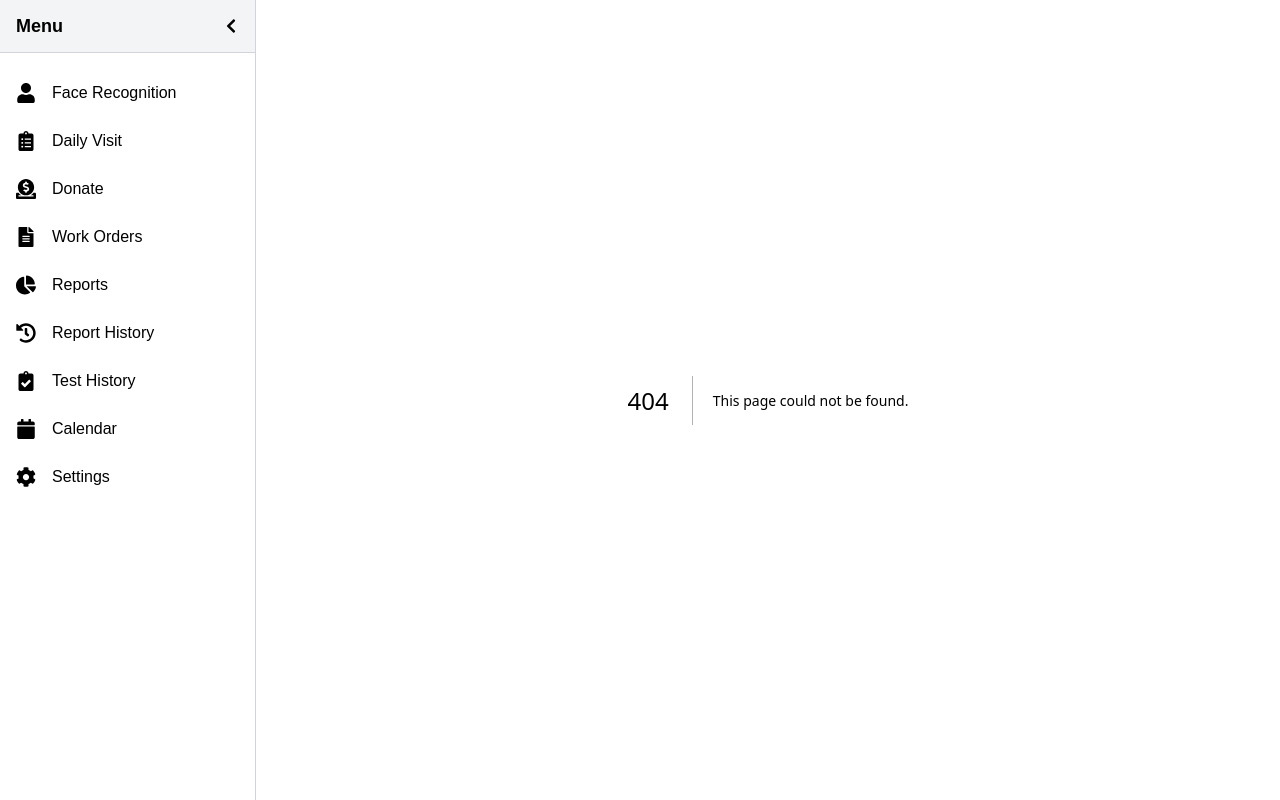
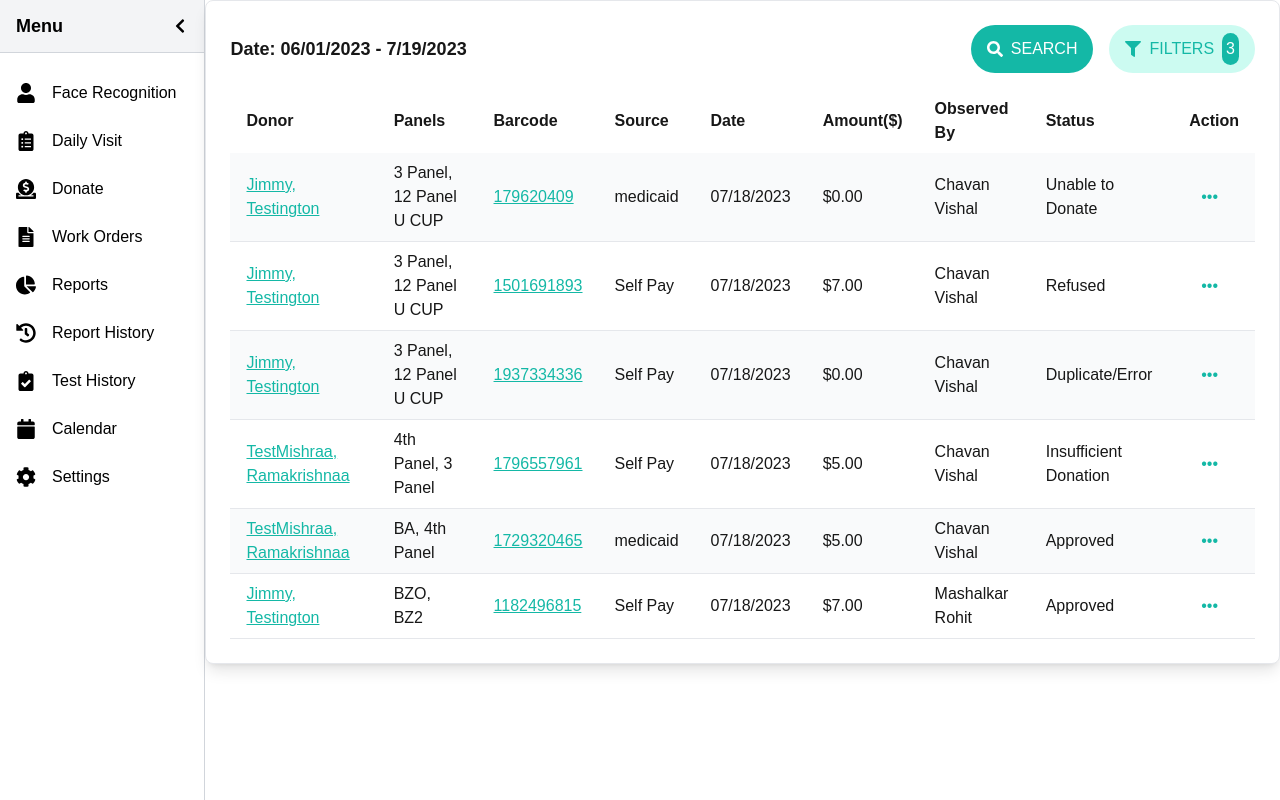
Before and after one commit to Abhisek753/Data-Gain-Project, a Next.js app: page /pages/work-orders in a window 1280 px wide. Before the commit this address had no page. Built offline with nearby package versions, Linux system fonts and the light colour scheme.

Commit message:
table is created

```diff
--- a/app/components/Sidebar.tsx
+++ b/app/components/Sidebar.tsx
@@ -22,7 +22,7 @@ const sidebarItems: { name: string; icon: IconType; route: string }[] = [
   { name: "Face Recognition", icon: FaUser, route: "/face-recognition" },
   { name: "Daily Visit", icon: FaClipboardList, route: "/daily-visit" },
   { name: "Donate", icon: FaDonate, route: "/donate" },
-  { name: "Work Orders", icon: FaFileAlt, route: "/work-orders" },
+  { name: "Work Orders", icon: FaFileAlt, route: "/pages/work-orders" },
   { name: "Reports", icon: FaChartPie, route: "/reports" },
   { name: "Report History", icon: FaHistory, route: "/report-history" },
   { name: "Test History", icon: FaClipboardCheck, route: "/test-history" },
--- /dev/null
+++ b/app/components/Table.tsx
@@ -0,0 +1,130 @@
+import React from 'react';
+import { FaSearch, FaFilter } from 'react-icons/fa';
+
+const Table = () => {
+  const data = [
+    {
+      donor: 'Jimmy, Testington',
+      panels: '3 Panel, 12 Panel U CUP',
+      barcode: '179620409',
+      source: 'medicaid',
+      date: '07/18/2023',
+      amount: '$0.00',
+      observedBy: 'Chavan Vishal',
+      status: 'Unable to Donate',
+    },
+    {
+      donor: 'Jimmy, Testington',
+      panels: '3 Panel, 12 Panel U CUP',
+      barcode: '1501691893',
+      source: 'Self Pay',
+      date: '07/18/2023',
+      amount: '$7.00',
+      observedBy: 'Chavan Vishal',
+      status: 'Refused',
+    },
+    {
+      donor: 'Jimmy, Testington',
+      panels: '3 Panel, 12 Panel U CUP',
+      barcode: '1937334336',
+      source: 'Self Pay',
+      date: '07/18/2023',
+      amount: '$0.00',
+      observedBy: 'Chavan Vishal',
+      status: 'Duplicate/Error',
+    },
+    {
+      donor: 'TestMishraa, Ramakrishnaa',
+      panels: '4th Panel, 3 Panel',
+      barcode: '1796557961',
+      source: 'Self Pay',
+      date: '07/18/2023',
+      amount: '$5.00',
+      observedBy: 'Chavan Vishal',
+      status: 'Insufficient Donation',
+    },
+    {
+      donor: 'TestMishraa, Ramakrishnaa',
+      panels: 'BA, 4th Panel',
+      barcode: '1729320465',
+      source: 'medicaid',
+      date: '07/18/2023',
+      amount: '$5.00',
+      observedBy: 'Chavan Vishal',
+      status: 'Approved',
+    },
+    {
+      donor: 'Jimmy, Testington',
+      panels: 'BZO, BZ2',
+      barcode: '1182496815',
+      source: 'Self Pay',
+      date: '07/18/2023',
+      amount: '$7.00',
+      observedBy: 'Mashalkar Rohit',
+      status: 'Approved',
+    },
+  ];
+
+  return (
+    <div className="w-full p-6 bg-white border rounded-lg shadow-lg">
+      <div className="flex justify-between items-center mb-4">
+        <h2 className="text-lg font-bold">Date: 06/01/2023 - 7/19/2023</h2>
+        <div className="flex space-x-4">
+          <button className="flex items-center justify-center px-4 py-2 text-white bg-teal-500 rounded-full">
+            <FaSearch className="mr-2" /> SEARCH
+          </button>
+          <button className="flex items-center justify-center px-4 py-2 text-teal-500 bg-teal-100 rounded-full">
+            <FaFilter className="mr-2" /> FILTERS <span className="ml-2 p-1 bg-teal-500 text-white rounded-full">3</span>
+          </button>
+        </div>
+      </div>
+      <div className="overflow-x-auto">
+        <table className="min-w-full text-left">
+          <thead>
+            <tr>
+              <th className="px-4 py-2">Donor</th>
+              <th className="px-4 py-2">Panels</th>
+              <th className="px-4 py-2">Barcode</th>
+              <th className="px-4 py-2">Source</th>
+              <th className="px-4 py-2">Date</th>
+              <th className="px-4 py-2">Amount($)</th>
+              <th className="px-4 py-2">Observed By</th>
+              <th className="px-4 py-2">Status</th>
+              <th className="px-4 py-2">Action</th>
+            </tr>
+          </thead>
+          <tbody>
+            {data.map((row, index) => (
+              <tr
+                key={index}
+                className={`${
+                  index % 2 === 0 ? 'bg-gray-50' : 'bg-white'
+                } border-b`}
+              >
+                <td className="px-4 py-2 text-teal-500 underline cursor-pointer">
+                  {row.donor}
+                </td>
+                <td className="px-4 py-2">{row.panels}</td>
+                <td className="px-4 py-2 text-teal-500 underline cursor-pointer">
+                  {row.barcode}
+                </td>
+                <td className="px-4 py-2">{row.source}</td>
+                <td className="px-4 py-2">{row.date}</td>
+                <td className="px-4 py-2">{row.amount}</td>
+                <td className="px-4 py-2">{row.observedBy}</td>
+                <td className="px-4 py-2">{row.status}</td>
+                <td className="px-4 py-2">
+                  <button className="px-3 py-1 rounded-full text-teal-500">
+                    •••
+                  </button>
+                </td>
+              </tr>
+            ))}
+          </tbody>
+        </table>
+      </div>
+    </div>
+  );
+};
+
+export default Table;
--- /dev/null
+++ b/app/pages/work-orders/page.tsx
@@ -0,0 +1,9 @@
+import Table from '../../components/Table';
+
+export default function WorkOrdersPage() {
+  return (
+    <div>
+      <Table />
+    </div>
+  );
+}
```
